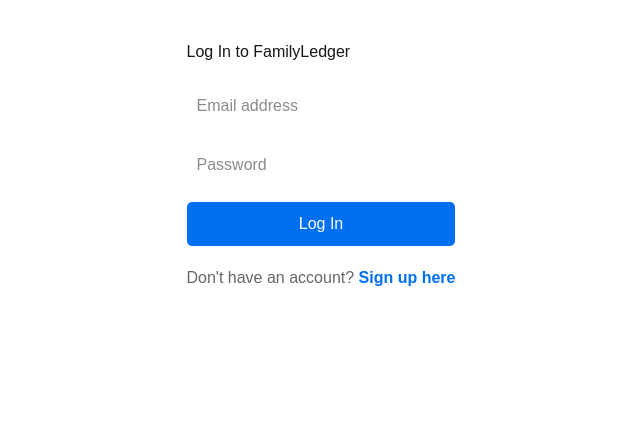
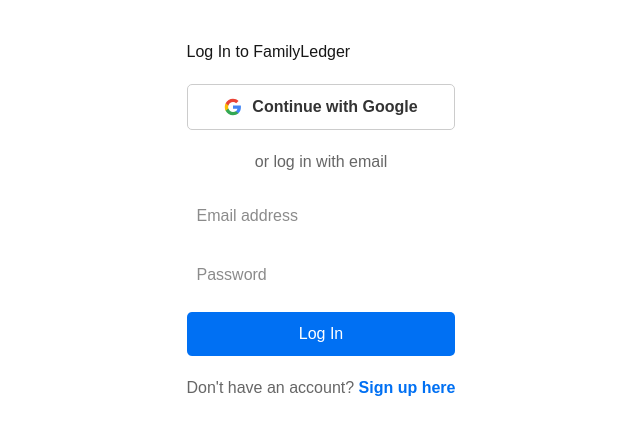
Before and after one commit to Urvi-Ladhani/Family-Ledger, a Next.js app: page /login in a window 1280 px wide. Shown: the top 434 px of the page, without its empty margins (319-959 px from the left). Built offline with nearby package versions, Linux system fonts and the light colour scheme; no server answers.

Commit message:
auth providers google added

```diff
--- a/src/app/login/page.tsx
+++ b/src/app/login/page.tsx
@@ -2,7 +2,7 @@
 
 import { useState } from 'react'
 import { useRouter } from 'next/navigation'
-import Link from 'next/link' // 1. Add this import!
+import Link from 'next/link'
 import { createClient } from '../../../utils/supabase/client'
 
 export default function LoginPage() {
@@ -13,12 +13,24 @@
   const router = useRouter()
   const supabase = createClient()
 
+  // --- NEW: Google Login Function ---
+  const handleGoogleLogin = async () => {
+    const { error } = await supabase.auth.signInWithOAuth({
+      provider: 'google',
+      options: {
+        redirectTo: `${window.location.origin}/dashboard`
+      }
+    })
+    if (error) {
+      alert("Error with Google: " + error.message)
+    }
+  }
+
   const handleLogin = async (e: React.FormEvent) => {
     e.preventDefault()
     setLoading(true)
     setError(null)
 
-    // Attempt to log the user in
     const { error } = await supabase.auth.signInWithPassword({
       email,
       password,
@@ -28,7 +40,6 @@
       setError(error.message)
       setLoading(false)
     } else {
-      // Success! Send them to the dashboard
       router.push('/dashboard')
     }
   }
@@ -39,7 +50,19 @@
 
       {error && <p style={{ color: 'red' }}>{error}</p>}
 
-      <form onSubmit={handleLogin} style={{ display: 'flex', flexDirection: 'column', gap: '15px', marginTop: '20px' }}>
+      {/* --- NEW: Google Login Button --- */}
+      <button
+        onClick={handleGoogleLogin}
+        type="button"
+        style={{ width: '100%', padding: '10px', backgroundColor: '#fff', color: '#333', border: '1px solid #ccc', borderRadius: '5px', cursor: 'pointer', marginBottom: '20px', display: 'flex', justifyContent: 'center', alignItems: 'center', gap: '10px', fontWeight: 'bold', marginTop: '20px' }}
+      >
+        <svg width="18" height="18" viewBox="0 0 24 24"><path fill="#4285F4" d="M22.56 12.25c0-.78-.07-1.53-.2-2.25H12v4.26h5.92c-.26 1.37-1.04 2.53-2.21 3.31v2.77h3.57c2.08-1.92 3.28-4.74 3.28-8.09z"/><path fill="#34A853" d="M12 23c2.97 0 5.46-.98 7.28-2.66l-3.57-2.77c-.98.66-2.23 1.06-3.71 1.06-2.86 0-5.29-1.93-6.16-4.53H2.18v2.84C3.99 20.53 7.7 23 12 23z"/><path fill="#FBBC05" d="M5.84 14.09c-.22-.66-.35-1.36-.35-2.09s.13-1.43.35-2.09V7.07H2.18C1.43 8.55 1 10.22 1 12s.43 3.45 1.18 4.93l2.85-2.22.81-.62z"/><path fill="#EA4335" d="M12 5.38c1.62 0 3.06.56 4.21 1.64l3.15-3.15C17.45 2.09 14.97 1 12 1 7.7 1 3.99 3.47 2.18 7.07l3.66 2.84c.87-2.6 3.3-4.53 6.16-4.53z"/></svg>
+        Continue with Google
+      </button>
+
+      <div style={{ textAlign: 'center', color: '#666', marginBottom: '20px' }}>or log in with email</div>
+
+      <form onSubmit={handleLogin} style={{ display: 'flex', flexDirection: 'column', gap: '15px' }}>
         <input
           type="email"
           placeholder="Email address"
@@ -64,7 +87,7 @@
           {loading ? 'Logging in...' : 'Log In'}
         </button>
       </form>
-      {/* 2. Add this linking section below your form */}
+
       <div style={{ marginTop: '20px', textAlign: 'center' }}>
         <p style={{ color: '#666' }}>
           Don't have an account?{' '}
--- a/src/app/signup/page.tsx
+++ b/src/app/signup/page.tsx
@@ -9,17 +9,29 @@
   const [name, setName] = useState('')
   const [email, setEmail] = useState('')
   const [password, setPassword] = useState('')
-  const [role, setRole] = useState('Admin') // Restored: Default role state
+  const [role, setRole] = useState('Admin')
   const [loading, setLoading] = useState(false)
   const router = useRouter()
   const supabase = createClient()
+
+  // --- NEW: Google Login Function ---
+  const handleGoogleLogin = async () => {
+    const { error } = await supabase.auth.signInWithOAuth({
+      provider: 'google',
+      options: {
+        redirectTo: `${window.location.origin}/dashboard`
+      }
+    })
+    if (error) {
+      alert("Error with Google: " + error.message)
+    }
+  }
 
   const handleSignup = async (e: React.FormEvent) => {
     e.preventDefault()
     setLoading(true)
 
     try {
-      // 1. Sign up the user and store name/role in auth metadata
       const { data: authData, error: authError } = await supabase.auth.signUp({
         email,
         password,
@@ -31,7 +43,6 @@
       if (authError) throw authError
       if (!authData.user) throw new Error("Signup failed.")
 
-      // 2. Update their profile in public.users with name AND role
       const { error: profileError } = await supabase
         .from('users')
         .update({ full_name: name, role: role })
@@ -43,7 +54,6 @@
 
       alert("Signup successful!")
 
-      // 3. Restored: Smart Routing based on role
       if (role === 'Admin') {
         router.push('/create-family')
       } else {
@@ -60,8 +70,20 @@
   return (
     <div style={{ maxWidth: '400px', margin: '40px auto', fontFamily: 'sans-serif' }}>
       <h2>Sign Up</h2>
+
+      {/* --- NEW: Google Login Button --- */}
+      <button
+        onClick={handleGoogleLogin}
+        type="button"
+        style={{ width: '100%', padding: '10px', backgroundColor: '#fff', color: '#333', border: '1px solid #ccc', borderRadius: '5px', cursor: 'pointer', marginBottom: '20px', display: 'flex', justifyContent: 'center', alignItems: 'center', gap: '10px', fontWeight: 'bold' }}
+      >
+        <svg width="18" height="18" viewBox="0 0 24 24"><path fill="#4285F4" d="M22.56 12.25c0-.78-.07-1.53-.2-2.25H12v4.26h5.92c-.26 1.37-1.04 2.53-2.21 3.31v2.77h3.57c2.08-1.92 3.28-4.74 3.28-8.09z"/><path fill="#34A853" d="M12 23c2.97 0 5.46-.98 7.28-2.66l-3.57-2.77c-.98.66-2.23 1.06-3.71 1.06-2.86 0-5.29-1.93-6.16-4.53H2.18v2.84C3.99 20.53 7.7 23 12 23z"/><path fill="#FBBC05" d="M5.84 14.09c-.22-.66-.35-1.36-.35-2.09s.13-1.43.35-2.09V7.07H2.18C1.43 8.55 1 10.22 1 12s.43 3.45 1.18 4.93l2.85-2.22.81-.62z"/><path fill="#EA4335" d="M12 5.38c1.62 0 3.06.56 4.21 1.64l3.15-3.15C17.45 2.09 14.97 1 12 1 7.7 1 3.99 3.47 2.18 7.07l3.66 2.84c.87-2.6 3.3-4.53 6.16-4.53z"/></svg>
+        Sign up with Google
+      </button>
+
+      <div style={{ textAlign: 'center', color: '#666', marginBottom: '20px' }}>or sign up with email</div>
+
       <form onSubmit={handleSignup} style={{ display: 'flex', flexDirection: 'column', gap: '15px' }}>
-
         <input
           type="text"
           placeholder="Full Name"
@@ -89,7 +111,6 @@
           required
         />
 
-        {/* Restored: Role Selection Radio Buttons */}
         <div style={{ padding: '10px', backgroundColor: '#f9f9f9', borderRadius: '5px' }}>
           <p style={{ margin: '0 0 10px 0', fontWeight: 'bold' }}>I want to:</p>
           <div style={{ display: 'flex', gap: '20px' }}>
```
